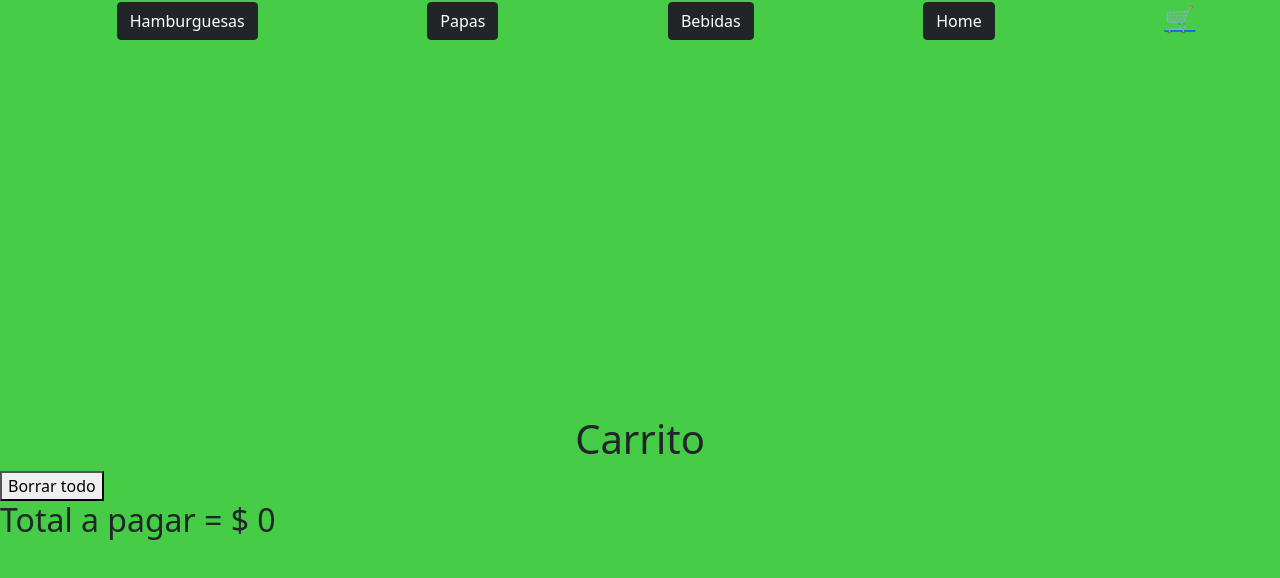
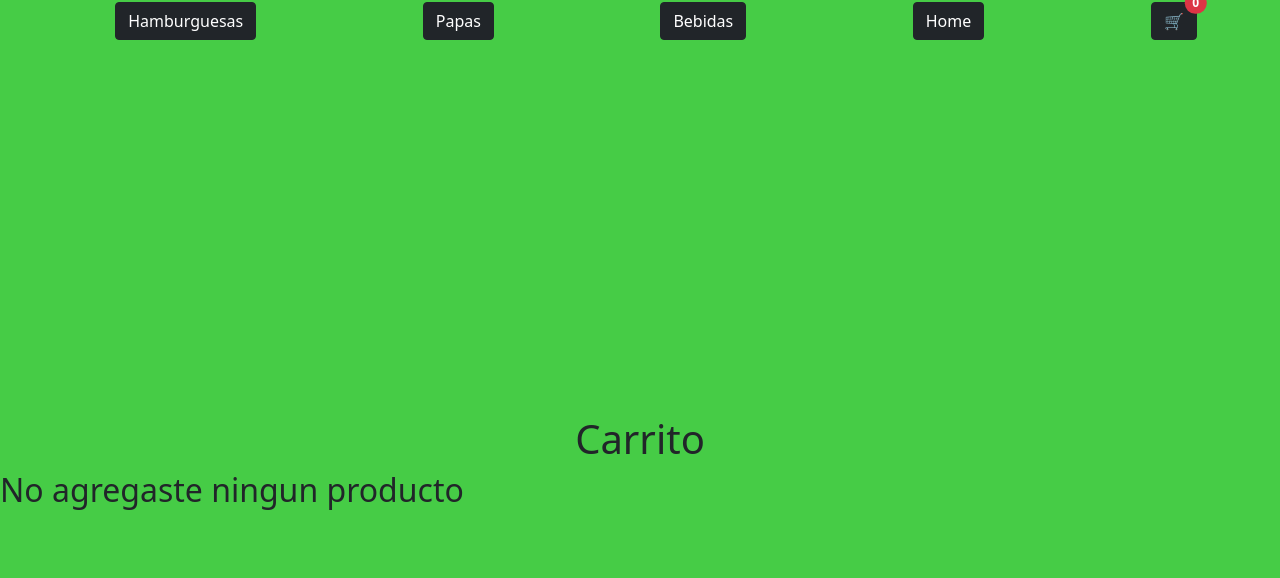
Before and after one commit to NicoSki/ReactJs-skibickiecommerce, a React (Create React App) app: page /carrito in a window 1280 px wide. Shown: the top 578 px of the page. Built offline with nearby package versions, Linux system fonts and the light colour scheme.

Commit message:
cart view

```diff
--- a/src/components/CartContext/Carrito.jsx
+++ b/src/components/CartContext/Carrito.jsx
@@ -15,12 +15,14 @@ const Carrito = () => {
             final = final + item.precio
         ))
         setTotal(final)
-    }, [])
+    }, [carrito])
 
-    //pendiente
-    // function eliminar(){
 
-    // }
+    const eliminar = (titulo) => {
+        const filtro = carrito.filter(e => e.titulo !== titulo)
+        setCarrito(filtro)
+        console.log(carrito);
+    }
 
 
 
@@ -28,20 +30,22 @@ const Carrito = () => {
     return (
         <>
             <h1>Carrito</h1>
-            <button>Borrar todo</button>
             {
                 carrito.map((item) => (
                     <div key={item.id} className="carrito">
                         <h1>{item.titulo}</h1>
                         <h3>{item.categoria}</h3>
-                        <img src={item.img}  alt="img"/>
+                        <img src={item.img} alt="img" />
                         <p>$ {item.precio}</p>
-                        <button>Eliminar</button>
+                        <button onClick={() => eliminar(item.titulo)}>Eliminar</button>
                     </div>
                 ))
             }
 
-            <h2>Total a pagar = $ {total}</h2>
+            {
+                total === 0 ? <h2>No agregaste ningun producto</h2> : <h2>Total a pagar = $ {total}</h2>
+            }
+
         </>
     )
 }
--- /dev/null
+++ b/src/components/CartContext/CartWidget.js
@@ -0,0 +1,22 @@
+import React, {useContext} from 'react';
+import { CartContext } from './CartContext';
+
+
+
+
+
+//en este apartado voy a crear el contador de los productos del carrito
+
+const CartWidget = () => {
+    const [carrito] = useContext(CartContext)
+
+    return (
+        <div>
+            {carrito.length}
+        </div>
+    )
+}
+
+//lo llevo al navbar
+
+export default CartWidget
--- a/src/components/NavBar/NavBar.jsx
+++ b/src/components/NavBar/NavBar.jsx
@@ -4,6 +4,7 @@
 import React from 'react'
 import "./NavBar.css";
 import { Link } from 'react-router-dom';
+import CartWidget from '../CartContext/CartWidget';
 
 const NavBar = () => {
     return (
@@ -27,7 +28,15 @@ const NavBar = () => {
                 </Link>
 
                 <Link to="/carrito">
-                    <li>🛒</li>
+                    <li>
+                        <button type="button" className="btn btn-dark position-relative">
+                            🛒
+                            <span className="position-absolute top-0 start-100 translate-middle badge rounded-pill bg-danger">
+                                <CartWidget />
+                            </span>
+                        </button>
+                    </li>
+
                 </Link>
 
             </ul>
```
Also changed, not shown: src/components/ArrayDeInfo/Item.js.
